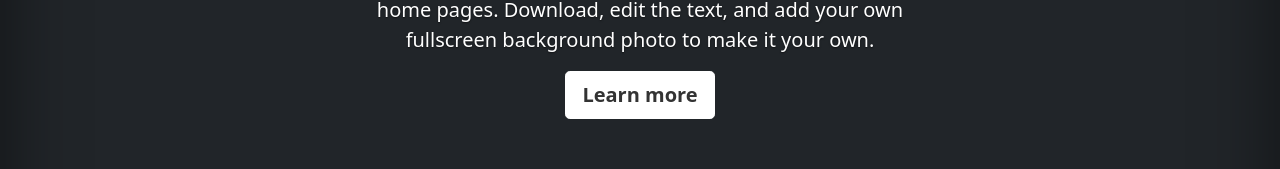
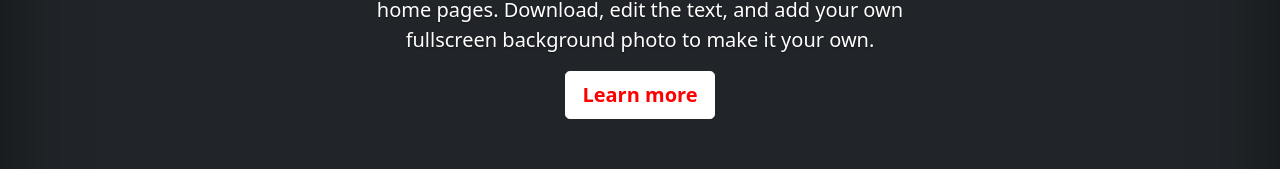
Before and after one commit to javidaw7/git-work-clase, a plain HTML site: page index.html in a window 1280 px wide. Shown: the part 376-545 px from the top of the page. Drawn offline with Linux system fonts and the light colour scheme.

Commit message:
cambio de color

```diff
--- a/cover.css
+++ b/cover.css
@@ -7,7 +7,8 @@
 .btn-secondary,
 .btn-secondary:hover,
 .btn-secondary:focus {
-  color: #333;
+  /* cambiado el color */
+  color: red;
   text-shadow: none; /* Prevent inheritance from `body` */
 }
 
```
